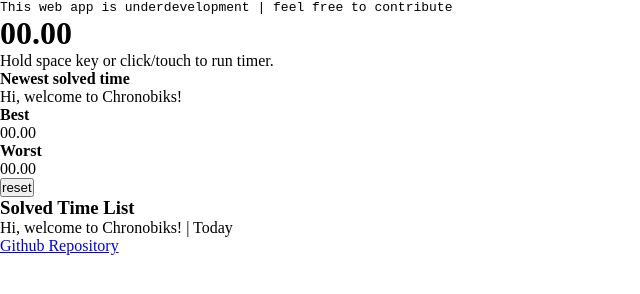
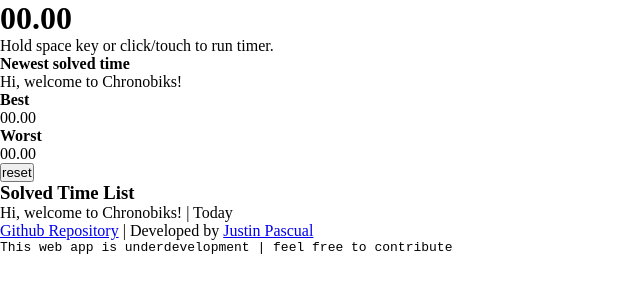
Before and after one commit to xonnu/Chronobiks, a plain HTML site: page index.html in a window 1280 px wide. Shown: the whole page, without its empty margins (0-640 px from the left). Drawn offline with nearby package versions, Linux system fonts and the light colour scheme.

Commit message:
upde: hotjar added

```diff
--- a/index.html
+++ b/index.html
@@ -10,7 +10,7 @@
 </head>
 
 <body>
-    <pre>This web app is underdevelopment | feel free to contribute</pre>
+
     <h1 id="timer">
         <span id="seconds">00</span>.<span id="milliseconds">00</span>
     </h1>
@@ -52,9 +52,19 @@
         </ul>
     </section>
 
-    <a href="https://github.com/heychrono/Rubiks-Timer/" target="_blank">Github Repository</a>
+    <a href="https://github.com/heychrono/Rubiks-Timer/" target="_blank">Github Repository</a> | Developed by <a href="https://fb.me/heychrono" target="_blank">Justin Pascual</a>
+    <pre>This web app is underdevelopment | feel free to contribute</pre>
 </body>
 <script src="https://cdn.jsdelivr.net/npm/vue@2/dist/vue.js"></script>
 <script src="script.js"></script>
-
+<script>
+    (function(h,o,t,j,a,r){
+        h.hj=h.hj||function(){(h.hj.q=h.hj.q||[]).push(arguments)};
+        h._hjSettings={hjid:2580734,hjsv:6};
+        a=o.getElementsByTagName('head')[0];
+        r=o.createElement('script');r.async=1;
+        r.src=t+h._hjSettings.hjid+j+h._hjSettings.hjsv;
+        a.appendChild(r);
+    })(window,document,'https://static.hotjar.com/c/hotjar-','.js?sv=');
+</script>
 </html>
```
